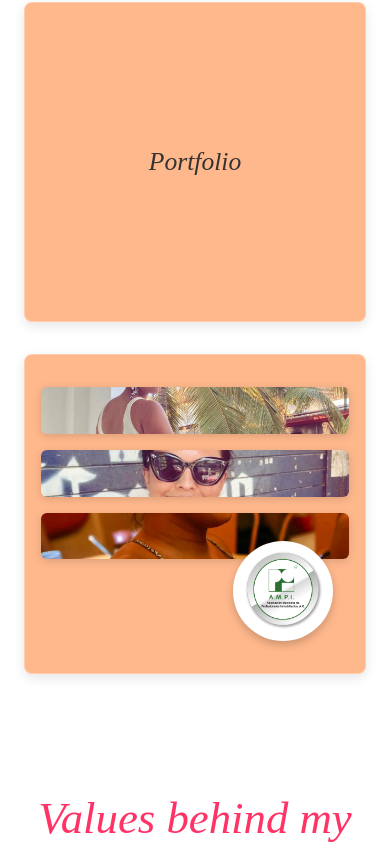
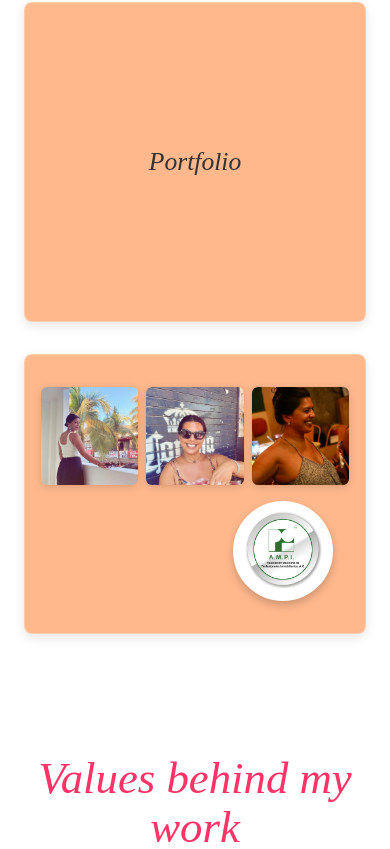
Before and after one commit to IndraRaiden/landing-page, a Nuxt app: page / in a window 390 px wide. Shown: the part 4561-5410 px from the top of the page. Built offline with nearby package versions, Linux system fonts and the light colour scheme.

Commit message:
responsiveeeeeeeeeeeeeeeeeeeeeeeeeeeeeeeeeeeeeeee

```diff
--- a/components/MeetMe.vue
+++ b/components/MeetMe.vue
@@ -17,9 +17,9 @@
 
       <!-- Portfolio and Photo row -->
       <div class="portfolio-photo-row">
-        <div class="portfolio-container">
+        <a href="https://lunamarestates.com/idx/search/?SavedSearch=20250605183630259633000000&Limit=10&SubdivisionName=Sayulita" target="_blank" class="portfolio-container">
           <h3 class="section-label">Portfolio</h3>
-        </div>
+        </a>
 
         <div class="photo-container">
           <div class="photo-gallery">
@@ -178,6 +178,15 @@ import ValuesSection from './MeetMe/ValuesSection.vue';
   justify-content: center;
   box-shadow: 0 4px 12px rgba(0, 0, 0, 0.1);
   border: 1px solid rgba(255, 255, 255, 0.3);
+  cursor: pointer;
+  text-decoration: none;
+  transition: transform 0.3s ease, box-shadow 0.3s ease, background-color 0.3s ease;
+}
+
+.portfolio-container:hover {
+  transform: translateY(-5px);
+  box-shadow: 0 8px 20px rgba(0, 0, 0, 0.15);
+  background-color: #ffa06c; /* Slightly darker orange on hover */
 }
 
 .photo-container {
@@ -353,17 +362,23 @@ import ValuesSection from './MeetMe/ValuesSection.vue';
   }
 
   .photo-container {
-    height: 380px; /* Reduced height */
+    height: auto;
+    min-height: 300px;
+    padding-bottom: 2rem;
   }
 
   .photo-gallery {
-    flex-direction: column;
+    display: grid;
+    grid-template-columns: repeat(3, 1fr);
+    height: auto;
+    gap: 0.5rem;
   }
 
   .photo-item {
     width: 100%;
-    height: 100px;
-    margin-bottom: 0.5rem;
+    aspect-ratio: 1/1;
+    height: auto;
+    margin-bottom: 0;
   }
 }
 
@@ -403,11 +418,16 @@ import ValuesSection from './MeetMe/ValuesSection.vue';
   }
 
   .photo-container {
-    height: 320px; /* Reduced height */
+    height: auto;
+    min-height: 280px;
+  }
+
+  .photo-gallery {
+    gap: 0.3rem;
   }
 
   .photo-item {
-    height: 90px;
+    aspect-ratio: 1/1;
   }
 }
 
@@ -419,6 +439,12 @@ import ValuesSection from './MeetMe/ValuesSection.vue';
   gap: 0.5rem;
   margin-top: 1rem;
   justify-content: center;
+}
+
+@media (max-width: 500px) {
+  .photo-gallery {
+    height: auto;
+  }
 }
 
 .photo-item {
```
